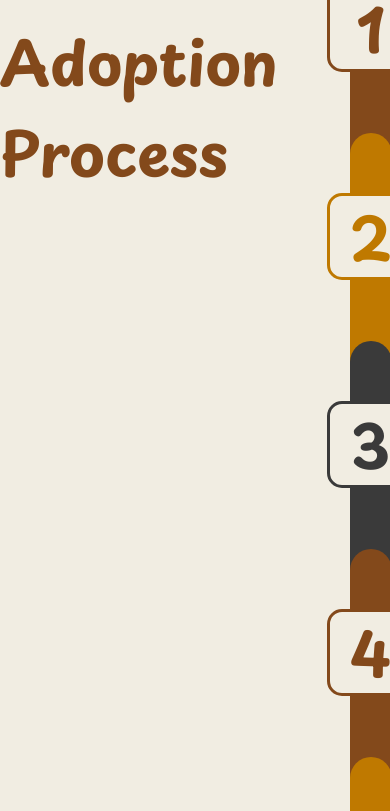
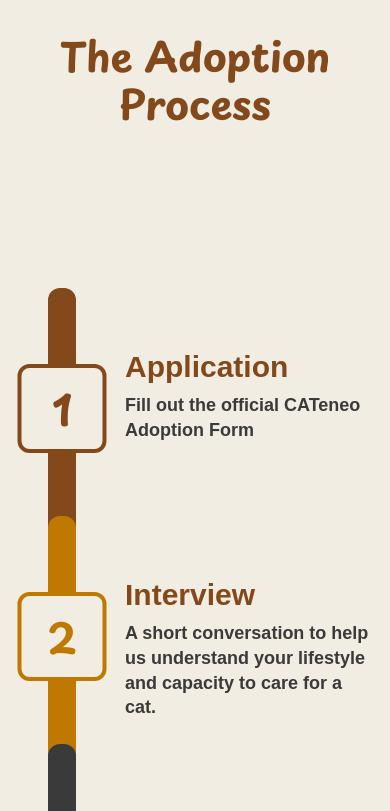
Before and after one commit to SAMAHAN-Systems-Development/cateneo-frontend, a Next.js app: page / in a window 390 px wide. Shown: the top 811 px of the page. Built offline with nearby package versions, Linux system fonts and the light colour scheme; a web font is replaced by a local one.

Commit message:
finally fixed mobile responsiveness and a little bit tweaking on the desktop responsiveness.

```diff
--- a/src/app/page.tsx
+++ b/src/app/page.tsx
@@ -1,4 +1,5 @@
 import AdoptionProcessSection from "@/components/section/adoption-process-section";
+
 
 const Page = () => {
   return (
--- a/src/components/section/adoption-process-section.tsx
+++ b/src/components/section/adoption-process-section.tsx
@@ -1,4 +1,6 @@
-import React from "react";
+"use client";
+
+import React, { useEffect, useState } from "react";
 
 const segments = [
   { rod: "bg-cateneo-darkbrown",  badge: "border-cateneo-darkbrown",  num: "text-cateneo-darkbrown"  },
@@ -16,54 +18,186 @@ const steps = [
   { number: 5, title: "Trial Period", description: "2–4 week adjustment period to ensure a perfect match. Volunteers may visit or call to check in." },
 ];
 
-const SEGMENT_H = 238;
-const CAP_H     = 30;
+// ── Desktop constants ──
+const DESIGN_W     = 1000;
+const DESIGN_H     = 1100;
+const SEGMENT_H    = 240;
+const CAP_H        = 30;
+const BADGE_SIZE   = 87;
+const BADGE_OFFSET = (SEGMENT_H - BADGE_SIZE) / 2;
+const segTop       = (idx: number) => idx * (SEGMENT_H - CAP_H);
 
-const segTop = (idx: number) => idx * (SEGMENT_H - CAP_H);
+// ── Mobile constants ──
+const MOB_SEGMENT_H = 240;
+const MOB_CAP_H     = 12;
+const MOB_ROD_W     = 28;
+const MOB_BADGE     = 89;
 
-const BADGE_OFFSET_FROM_SEG = 60;
+const BREAKPOINT = 1024;
 
 export default function AdoptionProcessSection() {
   const lastIdx = steps.length - 1;
+  const [isMobile, setIsMobile] = useState(false);
+  const [scale, setScale]       = useState(1);
+
+  useEffect(() => {
+    const update = () => {
+      const w = window.innerWidth;
+      setIsMobile(w < BREAKPOINT);
+      setScale(w < BREAKPOINT ? 1 : Math.min(w / DESIGN_W, 1));
+    };
+    update();
+    window.addEventListener("resize", update);
+    return () => window.removeEventListener("resize", update);
+  }, []);
+
+  // ── MOBILE (FIXED ABSOLUTE TIMELINE) ──
+  if (isMobile) {
+    const totalHeight =
+      steps.length * (MOB_SEGMENT_H - MOB_CAP_H) + MOB_CAP_H;
 
     return (
-    <div className="fixed inset-0 bg-cateneo-white flex items-center justify-center">
-      <div className="relative w-[1017px] h-[994px]">
+      <div className="min-h-screen w-full bg-cateneo-white flex flex-col items-center px-4 py-8">
 
-        {/* Title */}
-        <h2 className="absolute left-0 top-0 w-[278px] font-playpen font-bold text-[60px] leading-[91px] text-cateneo-darkbrown">
-          The<br />Adoption<br />Process
+        <h2 className="font-playpen font-bold text-cateneo-darkbrown text-center text-[40px] leading-[1.2] mb-40">
+          The Adoption<br />Process
         </h2>
 
-        {/* Segments column */}
-        <div className="absolute left-[327px] top-0 w-[87px] h-[994px]">
+        <div className="flex flex-row gap-5 w-full max-w-sm">
+
+          <div
+            className="relative shrink-0 max-sm:px-8"
+            style={{ width: MOB_BADGE, height: totalHeight }}
+          >
             {steps.map((step, idx) => {
               const isLast = idx === lastIdx;
-            const top    = segTop(idx);
+              const top = idx * (MOB_SEGMENT_H - MOB_CAP_H);
 
               return (
                 <div
                   key={step.number}
-                className="absolute w-[87px]"
-                style={{ top, height: SEGMENT_H, zIndex: idx + 1 }}
+                  className="absolute flex flex-col items-center "
+                  style={{ top }}
                 >
-                {/* Rounded top cap — every segment */}
+                  <div
+                    className={`${segments[idx].rod} `}
+                    style={{
+                      width: MOB_ROD_W,
+                      height: MOB_CAP_H,
+                      borderRadius: "30px 30px 0 0",
+                    }}
+                  />
+
+                  <div
+                    className={`bg-cateneo-white border-4 rounded-[12px] flex items-center justify-center font-playpen font-black ${segments[idx].badge} ${segments[idx].num}`}
+                    style={{
+                      width: MOB_BADGE,
+                      height: MOB_BADGE,
+                      fontSize: 42,
+                      position: "absolute",
+                      top: (MOB_SEGMENT_H - MOB_BADGE) / 2,
+                      left: "50%",
+                      transform: "translateX(-50%)",
+                    }}
+                  >
+                    {step.number}
+                  </div>
+
+                  <div
+                    className={`${segments[idx].rod}`}
+                    style={{
+                      width: MOB_ROD_W,
+                      height: MOB_SEGMENT_H - MOB_CAP_H - (isLast ? MOB_CAP_H : 0),
+                    }}
+                  />
+
+                  {isLast && (
+                    <div
+                      className={`${segments[idx].rod}`}
+                      style={{
+                        width: MOB_ROD_W,
+                        height: MOB_CAP_H,
+                        borderRadius: "0 0 30px 30px",
+                      }}
+                    />
+                  )}
+                </div>
+              );
+            })}
+          </div>
+
+          {/* CONTENT */}
+          <div
+            className="relative flex-1"
+            style={{ height: totalHeight }}
+          >
+            {steps.map((step, idx) => (
+              <div
+                key={step.number}
+                className="absolute"
+                style={{
+                  top: idx * (MOB_SEGMENT_H - MOB_CAP_H) + 56,
+                }}
+              >
+                <p className="font-gaegu font-bold text-cateneo-darkbrown text-[30px] mb-1">
+                  {step.title}
+                </p>
+                <p className="font-gaegu font-bold text-cateneo-black text-[18px] leading-snug">
+                  {step.description}
+                </p>
+              </div>
+            ))}
+          </div>
+
+        </div>
+      </div>
+    );
+  }
+
+  // ── DESKTOP ──
+  return (
+    <div className="bg-cateneo-white w-full min-h-screen flex items-start justify-center align-center">
+      <div
+        style={{
+          width: DESIGN_W,
+          height: DESIGN_H,
+          transformOrigin: "top left",
+          transform: `scale(${scale})`,
+        }}
+      >
+        <div className="w-full flex items-start justify-center">
+          <div className="relative w-[1017px] h-[994px]">
+
+            <h2
+              className="absolute left-0 top-0 w-[278px] font-playpen font-black text-cateneo-darkbrown"
+              style={{
+                fontSize: "clamp(56px, 7vw, 60px)",
+              }}
+            >
+              The<br />Adoption<br />Process
+            </h2>
+
+            <div className="absolute left-[327px] top-0 w-[87px] h-[994px]">
+              {steps.map((step, idx) => {
+                const isLast = idx === lastIdx;
+                const top = segTop(idx);
+
+                return (
+                  <div key={step.number} className="absolute w-[87px]" style={{ top }}>
+
                     <div
                       className={`absolute w-[42px] left-[23px] top-0 ${segments[idx].rod}`}
                       style={{ height: CAP_H, borderRadius: "30px 30px 0 0" }}
                     />
 
-                {/* Straight rod body */}
                     <div
                       className={`absolute w-[42px] left-[23px] ${segments[idx].rod}`}
                       style={{
                         top: CAP_H,
                         height: SEGMENT_H - CAP_H - (isLast ? CAP_H : 0),
-                    borderRadius: 0,
                       }}
                     />
 
-                {/* Rounded bottom cap — last segment only */}
                     {isLast && (
                       <div
                         className={`absolute w-[42px] left-[23px] ${segments[idx].rod}`}
@@ -75,32 +209,41 @@ export default function AdoptionProcessSection() {
                       />
                     )}
 
-                {/* Badge */}
+                    {/* CENTERED BADGE */}
                     <div
-                  className={`absolute w-[87px] h-[87px] left-0 bg-cateneo-white border-[3px] rounded-[15px] flex items-center justify-center ${segments[idx].badge}`}
-                  style={{ top: BADGE_OFFSET_FROM_SEG, zIndex: idx + 10 }}
+                      className={`absolute w-[87px] h-[87px] left-0 bg-cateneo-white border-4 rounded-[15px] flex items-center justify-center ${segments[idx].badge}`}
+                      style={{ top: BADGE_OFFSET }}
                     >
-                  <span className={`font-playpen font-bold text-[60px] leading-[91px] ${segments[idx].num}`}>
+                      <span
+                        className={`font-playpen font-black ${segments[idx].num}`}
+                        style={{ fontSize: "clamp(44px, 5.2vw, 72px)" }}
+                      >
                         {step.number}
                       </span>
                     </div>
+
                   </div>
                 );
               })}
             </div>
 
-        {/* Steps content */}
-        <div className="absolute left-[445px] top-0 w-[572px]">
+            <div
+              className="absolute top-[-45px]"
+              style={{
+                left: "44%",
+                width: "clamp(300px, 40vw, 572px)",
+              }}
+            >
               {steps.map((step, idx) => (
                 <div
                   key={step.number}
-              className="absolute w-[572px]"
-              style={{ top: segTop(idx) + BADGE_OFFSET_FROM_SEG }}
+                  className="absolute"
+                  style={{ top: segTop(idx) + BADGE_OFFSET + 30 }}
                 >
-              <p className="font-gaegu font-bold text-[32px] leading-[40px] text-cateneo-darkbrown">
+                  <p className="font-gaegu font-bold text-cateneo-darkbrown text-[38px] leading-tight ">
                     {step.title}
                   </p>
-              <p className="font-gaegu font-bold text-[28px] leading-[35px] text-cateneo-black">
+                  <p className="font-gaegu font-bold text-cateneo-black text-[24px] leading-snug">
                     {step.description}
                   </p>
                 </div>
@@ -109,5 +252,7 @@ export default function AdoptionProcessSection() {
 
           </div>
         </div>
+      </div>
+    </div>
   );
 }
```
Lines whose indentation alone changed are shown as unchanged.
